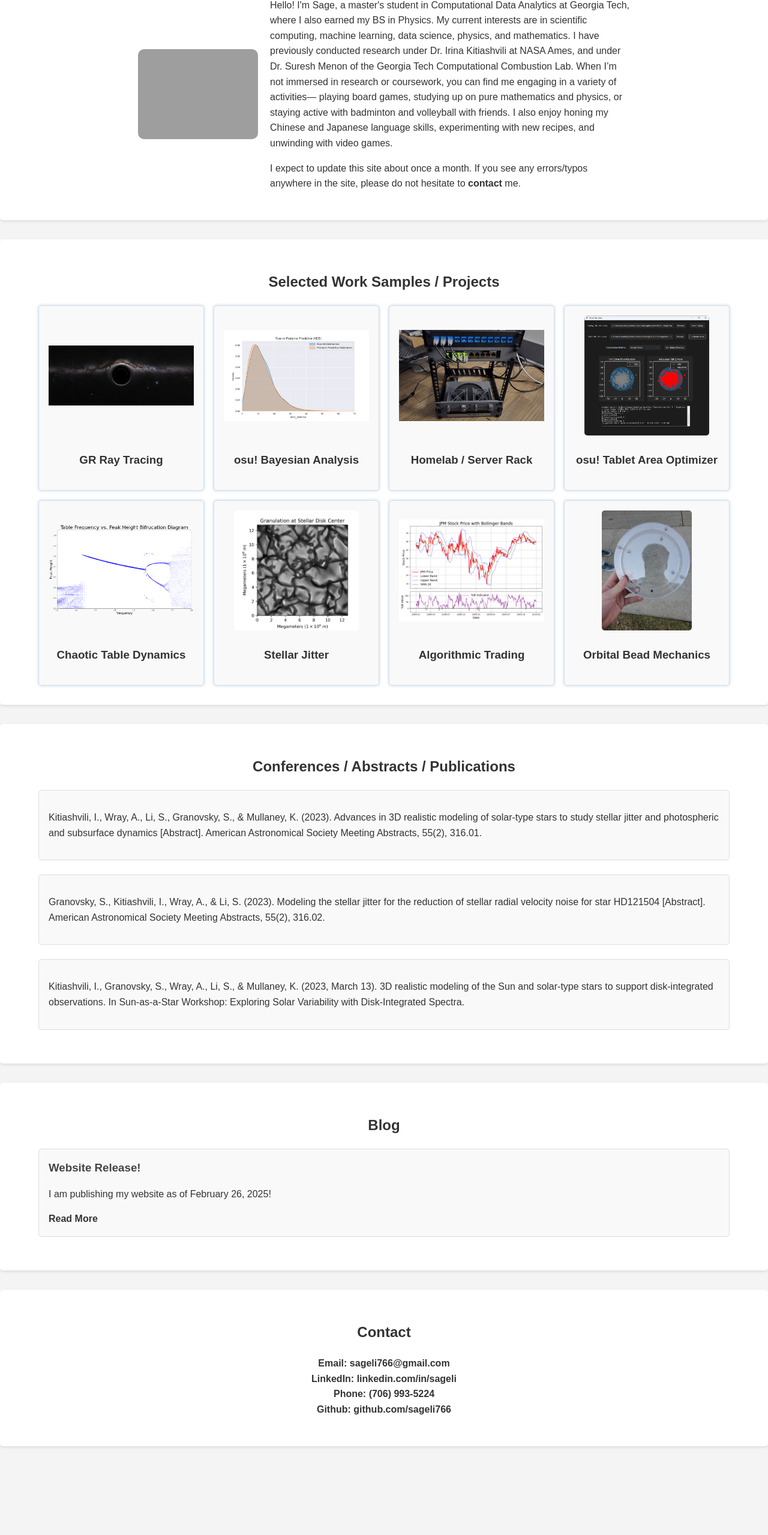
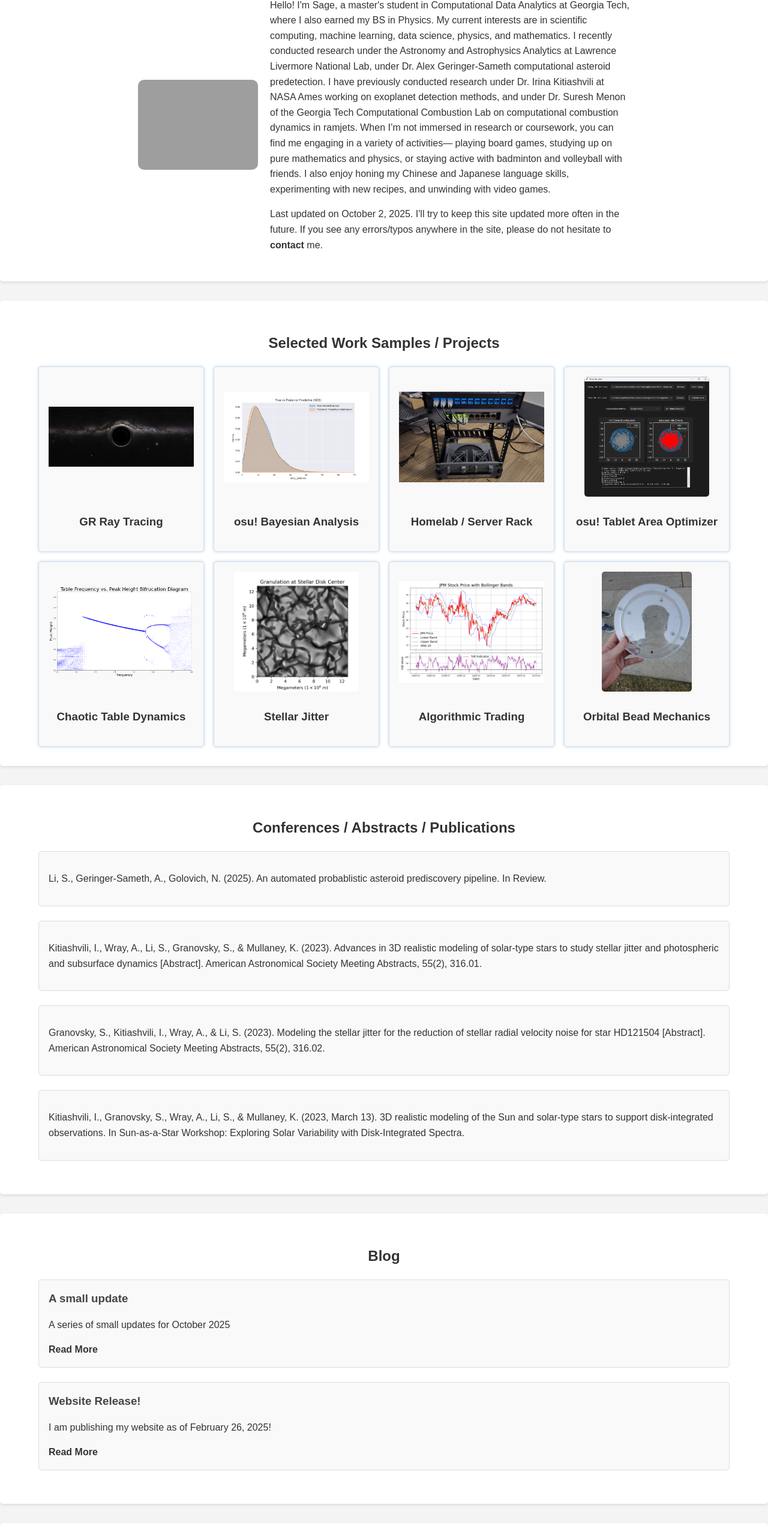
Before and after one commit to sageli766/personal-website, a website: page index.html in a window 1280 px wide. Shown: the part 238-2797 px from the top of the page at 60% size. Before the commit the page ends 2681 px from the top, so only its background shows below. Drawn offline with Linux system fonts and the light colour scheme; grey boxes are pictures that could not be loaded.

Commit message:
added oct_updates

```diff
--- a/index.html
+++ b/index.html
@@ -34,10 +34,12 @@
             <p>
                 Hello! I'm Sage, a master's student in Computational Data Analytics at Georgia
                 Tech, where I also earned my BS in Physics. My current interests are in
-                scientific computing, machine learning, data science, physics, and mathematics. I have previously
-                conducted research under Dr. Irina Kitiashvili at NASA Ames,
-                and under Dr. Suresh Menon of the Georgia Tech Computational Combustion Lab. When I’m
-                not immersed in research or coursework, you can find me engaging in a variety
+                scientific computing, machine learning, data science, physics, and mathematics. I recently
+                conducted research under the Astronomy and Astrophysics Analytics at Lawrence Livermore National Lab,
+                under Dr. Alex Geringer-Sameth computational asteroid predetection. I have previously
+                conducted research under Dr. Irina Kitiashvili at NASA Ames working on exoplanet detection methods,
+                and under Dr. Suresh Menon of the Georgia Tech Computational Combustion Lab on computational combustion dynamics in ramjets.
+                When I’m not immersed in research or coursework, you can find me engaging in a variety
                 of activities— playing board games, studying up on pure mathematics and
                 physics, or staying active with badminton and volleyball with friends.
                 I also enjoy honing my Chinese and Japanese language skills, experimenting with
@@ -45,8 +47,8 @@
             </p>
 
             <p>
-                I expect to update this site about once a month. If you see any errors/typos anywhere in the site, please
-                do not hesitate to <a href="#contact">contact</a> me.
+                Last updated on October 2, 2025. I'll try to keep this site updated more often in the future.
+                If you see any errors/typos anywhere in the site, please do not hesitate to <a href="#contact">contact</a> me.
             </p>
         </div>
     </div>
@@ -119,6 +121,12 @@
 <section id="publications">
     <div class="container">
         <h2>Conferences / Abstracts / Publications</h2>
+        <a>
+            <div class="blog-post" style="font-weight: normal;">
+            <p>Li, S., Geringer-Sameth, A., Golovich, N. (2025). An automated probablistic asteroid prediscovery pipeline. In Review.</p>
+            </div>
+        </a>
+
         <a href="https://ui.adsabs.harvard.edu/abs/2023AAS...24131601K/abstract" target="_blank" style="font-weight: normal;">
             <div class="blog-post">
             <p>Kitiashvili, I., Wray, A., Li, S., Granovsky, S., & Mullaney, K. (2023). Advances in 3D realistic modeling of
@@ -153,6 +161,14 @@
     <div class="container">
         <h2>Blog</h2>
         <div class="blog-post">
+            <h3>A small update</h3>
+            <p>A series of small updates for October 2025</p>
+            <a href="blog_posts/oct_updates.html">Read More</a>
+        </div>
+    </div>
+
+    <div class="container">
+        <div class="blog-post">
             <h3>Website Release!</h3>
             <p>I am publishing my website as of February 26, 2025!</p>
             <a href="blog_posts/release.html">Read More</a>
```
Also changed, not shown: blog_posts/oct_updates.html (added, +51 -0 lines).
